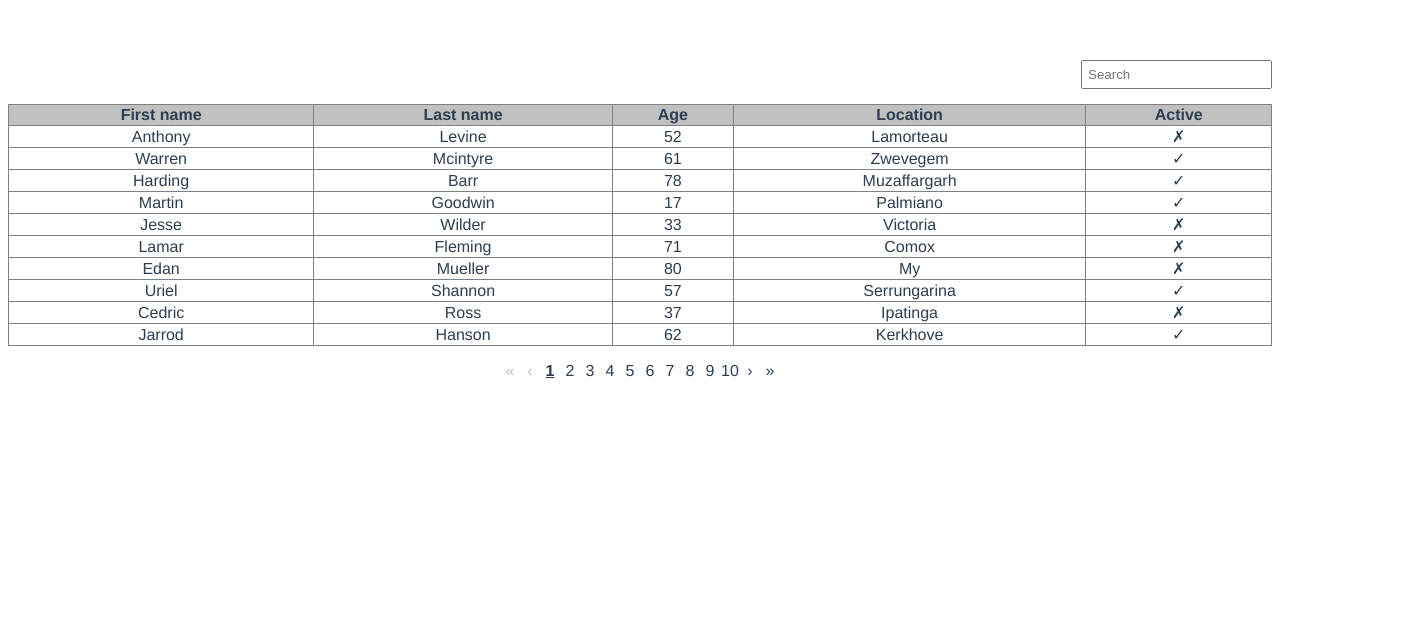
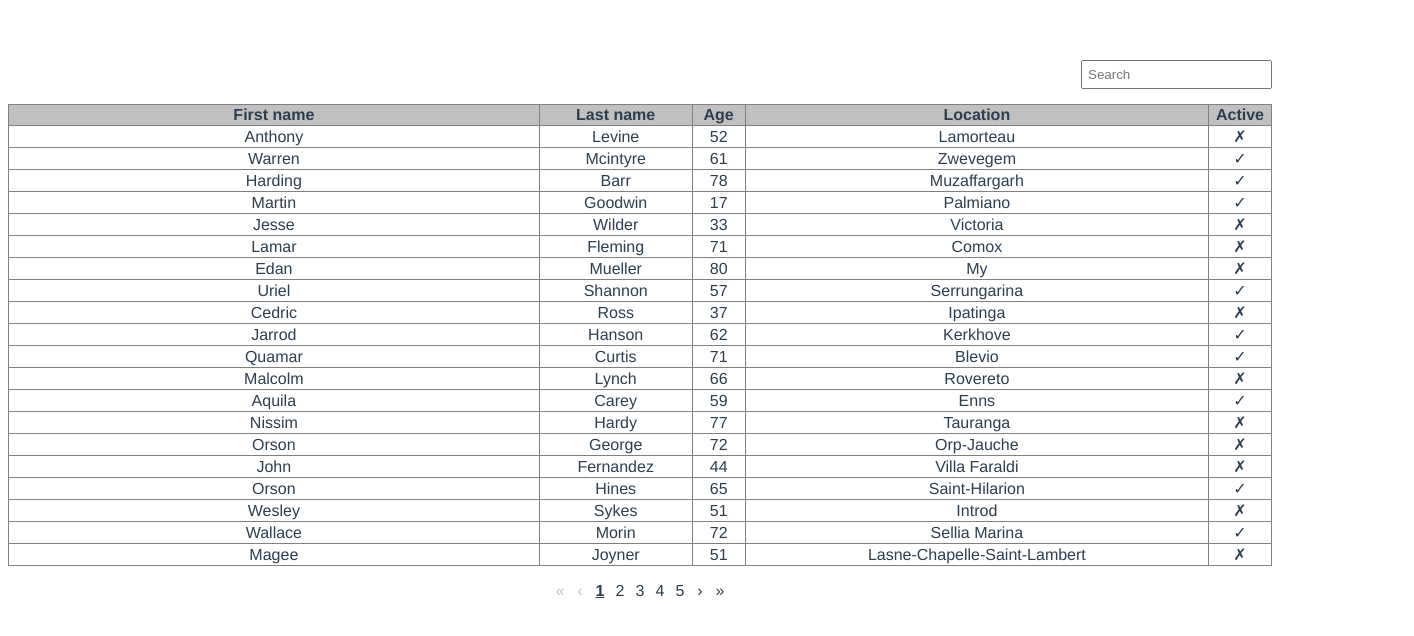
Before and after one commit to lukaszkups/tavuelo, a Vue app: page / in a window 1280 px wide. Shown: the top 636 px of the page, 1414 px wide, since content can reach past the window. Built offline with nearby package versions, Linux system fonts and the light colour scheme.

Commit message:
Added optional custom widths for columns.

```diff
--- a/src/App.vue
+++ b/src/App.vue
@@ -3,7 +3,7 @@
     <tavuelo
       :columns='tableColumns'
       :data='tableData'
-      :per-page='10'
+      :per-page='20'
       :has-search='true'
       :searchColumns='["first_name", "last_name", "location", "age"]'
       :searchCaseSensitive='true'
@@ -20,11 +20,13 @@ export default {
   data() {
     return {
       tableColumns: [
-        { title: 'First name', dataSource: 'first_name' },
-        { title: 'Last name', dataSource: 'last_name' },
-        { title: 'Age', dataSource: 'age' },
+        { title: 'First name', dataSource: 'first_name', minWidth: '250px' },
+        { title: 'Last name', dataSource: 'last_name', width: '150px' },
+        { title: 'Age', dataSource: 'age', width: '50px' },
         { title: 'Location', dataSource: 'location' },
-        { title: 'Active', dataSource: 'active', type: 'bool', tooltip: 'Information if user is active' },
+        {
+          title: 'Active', dataSource: 'active', type: 'bool', tooltip: 'Information if user is active', width: '60px',
+        },
       ],
     };
   },
--- a/src/components/Tavuelo.vue
+++ b/src/components/Tavuelo.vue
@@ -31,6 +31,7 @@
           <td
             v-for='column in computedColumns'
             :key='`${row.tavuelo_id}-${column.tavuelo_id}`'
+            :style='getComputedColumnStyle(column)'
           >
             <div
               v-if='!column.type || column.type === "text"'
@@ -40,8 +41,8 @@
               v-else-if='column.type === "bool"'
               class='cell'
             >
-              <span v-if='row[column.dataSource]'>&check;</span>
-              <span v-else>&cross;</span>
+              <span v-if='row[column.dataSource]' class='tavuelo-check-icon'>&check;</span>
+              <span v-else class='tavuelo-cross-icon'>&cross;</span>
             </div>
           </td>
         </tr>
@@ -143,8 +144,9 @@ export default {
     },
     filteredData() {
       if (this.customFiltering && typeof this.customFiltering === 'function') {
-        return this.customFiltering([...this.indexedData], this.searchQuery)
-      } else if (this.indexedData && this.indexedData.length) {
+        return this.customFiltering([...this.indexedData], this.searchQuery);
+      }
+      if (this.indexedData && this.indexedData.length) {
         let indexedDataCopy = [...this.indexedData];
         indexedDataCopy = indexedDataCopy.filter(entry => {
           if (this.searchCaseSensitive) {
@@ -184,10 +186,11 @@ export default {
         } else {
           indexedDataCopy = [...this.indexedData];
         }
-        const indexedDataCopyLength = indexedDataCopy.length
+        const indexedDataCopyLength = indexedDataCopy.length;
         if (this.perPage >= indexedDataCopyLength && indexedDataCopyLength > 0) {
           return [0];
-        } else if (indexedDataCopyLength === 0) {
+        }
+        if (indexedDataCopyLength === 0) {
           return [];
         }
         const amountOfPages = Math.ceil(indexedDataCopyLength / this.perPage);
@@ -202,6 +205,16 @@ export default {
   methods: {
     changePage(page) {
       this.activePage = page;
+    },
+    getComputedColumnStyle(column) {
+      const styles = {};
+      if (column.width) {
+        styles.width = column.width;
+      }
+      if (column.minWidth) {
+        styles['min-width'] = column.minWidth;
+      }
+      return styles;
     },
   },
   watch: {
@@ -276,7 +289,6 @@ export default {
         width: 140px
         color: #FFFFFF
         background: #000000
-        // height: 30px
         line-height: 11px
         font-size: 10px
         text-align: center
```
